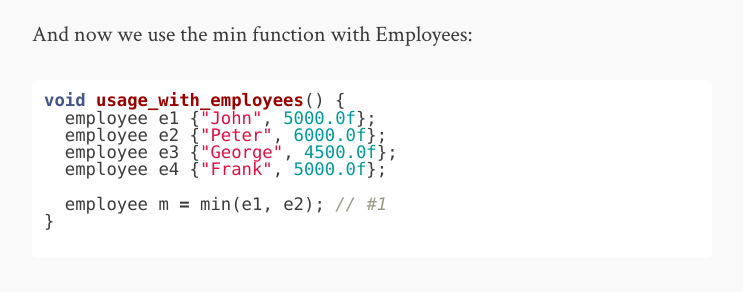
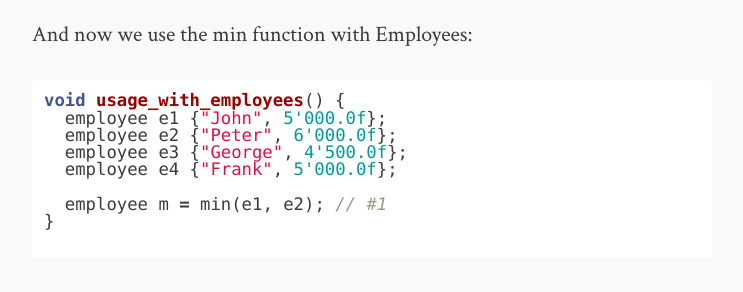
Before and after one commit to fpelliccioni/fpelliccioni.github.io, a Jekyll site: the page built from _posts/2014-07-15-writing-min-function-part3.md, in a window 1280 px wide and 900 px high, scrolled down 2559 px. Shown: the part 152-444 px from the top of the window, without its empty margins (268-1011 px from the left). Built offline with Jekyll 4.4.1, drawn with Linux system fonts in a browser that asks for light colours; comment, search, counter and statistics services are not loaded; some of the changed text lies outside the part shown.

Commit message:
"the series" links updated

```diff
--- a/_posts/2014-07-15-writing-min-function-part3.md
+++ b/_posts/2014-07-15-writing-min-function-part3.md
@@ -62,10 +62,10 @@
 
 {% highlight cpp %}
 void usage_with_employees() {
-  employee e1 {"John", 5000.0f};
-  employee e2 {"Peter", 6000.0f};
-  employee e3 {"George", 4500.0f};
-  employee e4 {"Frank", 5000.0f};
+  employee e1 {"John", 5'000.0f};
+  employee e2 {"Peter", 6'000.0f};
+  employee e3 {"George", 4'500.0f};
+  employee e4 {"Frank", 5'000.0f};
 
   employee m = min(e1, e2); // #1
 }
@@ -160,10 +160,10 @@
 };
 
 void usage_with_employees() {
-  employee e1 {1, "John", 5000.0f};
-  employee e2 {2, "Peter", 6000.0f};
-  employee e3 {3, "George", 4500.0f};
-  employee e4 {4, "Frank", 5000.0f};
+  employee e1 {1, "John", 5'000.0f};
+  employee e2 {2, "Peter", 6'000.0f};
+  employee e3 {3, "George", 4'500.0f};
+  employee e4 {4, "Frank", 5'000.0f};
 
   // using natural employee ordering (by id)
   employee m = min(e1, e2);
@@ -202,10 +202,10 @@
 Given our previous defined employees:
 
 {% highlight cpp %}
-employee e1 { 1, "John", 5000.0f };
-employee e2 { 2, "Peter", 6000.0f };
-employee e3 { 3, "George", 4500.0f };
-employee e4 { 4, "Frank", 5000.0f };
+employee e1 { 1, "John", 5'000.0f };
+employee e2 { 2, "Peter", 6'000.0f };
+employee e3 { 3, "George", 4'500.0f };
+employee e4 { 4, "Frank", 5'000.0f };
 {% endhighlight %}
 And our salary_comparator, here called r in order to abbreviate the text:
 
@@ -256,7 +256,7 @@
 &nbsp;&nbsp;&nbsp;[Part 1: The rise of Concepts]({% post_url 2014-05-20-writing-min-function-part1 %})
 &nbsp;&nbsp;&nbsp;[Part 2: Understanding Concepts]({% post_url 2014-05-28-writing-min-function-part2 %})
 &nbsp;&nbsp;&nbsp;[Part 3: Weakening the ordering]({% post_url 2014-07-15-writing-min-function-part3 %})
-&nbsp;&nbsp;&nbsp;[Part 4: Const-Correctness]({% post_url 2014-05-20-writing-min-function-part1 %})
+&nbsp;&nbsp;&nbsp;[Part 4: Const-Correctness]({% post_url 2014-09-24-writing-min-function-part4 %})
 
 
 ---
```
Also changed, not shown: _posts/2014-05-20-writing-min-function-part1.md (+2 -2 lines), _posts/2014-05-28-writing-min-function-part2.md (+1 -1 lines).
